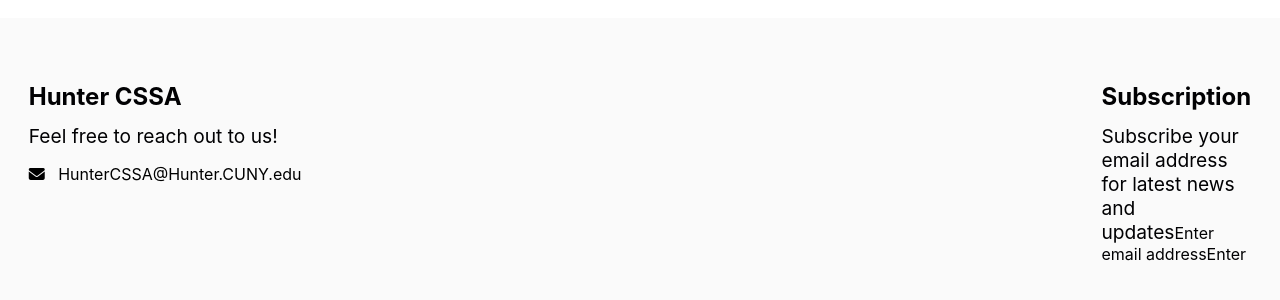
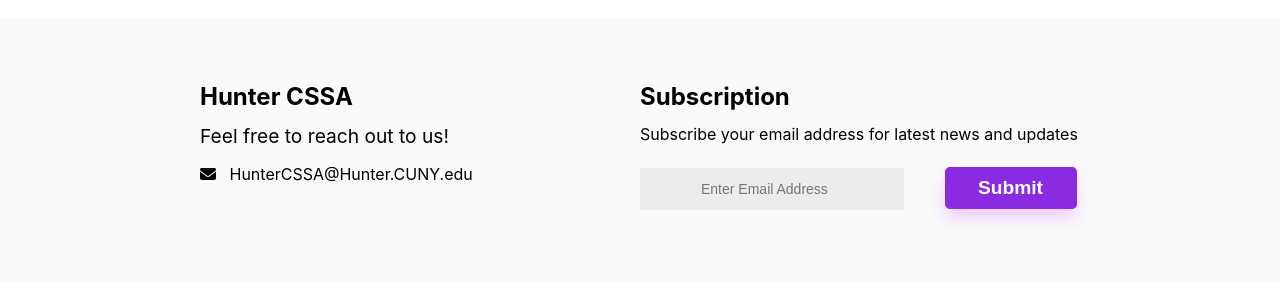
Before and after one commit to Minp45/HunterCssaFrontEnd, a React (Create React App) app in the folder huntercssa/: page / in a window 1280 px wide. Shown: the part 1152-1452 px from the top of the page. Built offline with nearby package versions, Linux system fonts and the light colour scheme.

Commit message:
finish footer still minor bugs

```diff
--- a/huntercssa/src/components/style/FooterStyle.css
+++ b/huntercssa/src/components/style/FooterStyle.css
@@ -5,15 +5,17 @@
     padding: 4rem 0;
     padding-right: 10rem;
     padding-left: 10rem;
+
+    @media (max-width: 650px) {
+        padding-right: 0rem;
+        padding-left: 0rem;
+    }
 }
 
 .footer-content {
-    display: flex;
-    justify-content: space-between;
+    display: grid;
+    grid-template-columns: 1fr 1fr;
     color: #010103;
-    gap: 50rem;
-    justify-content: center;
-    text-align: left;
 
     @media (max-width: 1100px) {
         grid-template-columns: 1fr 1fr;
@@ -24,56 +26,78 @@
     }
 
 }
+
 .footer-1 {
     list-style: none;
     max-width: 30rem;
 
     @media (max-width: 650px) {
-      text-align: center;
+        text-align: center;
     }
 }
 
-.footer-1 l1 a{
+.footer-1 l1 a {
     text-decoration: none;
     color: #010103;
     transition: all 0.2s;
 }
 
-.footer-1-child-1{
+.footer-1-child-1 {
     font-size: 1.5rem;
     font-weight: bold;
     margin-bottom: 0.8rem;
 }
-.email-link {
-    white-space: nowrap;
-  }
 
-.footer-1-child-2{
+.footer-1-child-2 {
     font-size: 1.2rem;
     margin-bottom: 1rem;
 }
-
-.footer-2{
-    @media (max-width: 650px) {
-        text-align: center;
-      }
+.footer-1-child-3 {
+    font-size: 1rem;
+    margin-bottom: 0.5rem;
 }
 
-.footer-3{
-    @media (max-width: 650px) {
-        text-align: center;
-      }
+.email-link {
+    white-space: nowrap;
 }
 
-.footer-4{
-    @media (max-width: 650px) {
-        text-align: center;
-      }
+input {
+    font-size: 14px;
+    font-weight: 400;
+    line-height: 20px;
+    background-color: #ececec;
+    border-width: 1px;
+    border-color: transparent;
+    padding: 10px 60px;
+    outline: none;
+    margin-bottom: 0.5rem;
+    margin-top: 1rem;
+    width: 60%;
+
+    @media (max-width: 1100px) {
+        width: 100%;
+    }
 }
+.submit-email {
+    text-decoration: none;
+    color: white;
+    font-weight: 700;
+    background-color: blueviolet;
+    padding: 0.5rem 0.6rem;
+    border-radius: 0.3rem;
+    box-shadow: 0 10px 15px 0 rgba(189, 48, 255, 0.20);
+    transition: all 0.3s;
+    border: 2px solid blueviolet;
+    font-size: 1.2rem;
+    width: fit-content;
+    cursor: pointer;
+    width: 30%;
 
-
-
-.footer-logo{
-    width: 100px; /* Adjust the width as needed */
-    height: auto; /* Maintain the aspect ratio */
-}
+    &:hover {
+      box-shadow: 0 10px 15px 0 rgba(222, 87, 237, 0.4);
+      background-color: blueviolet;
+    }
+    @media (max-width: 1100px) {
+        width: 100%;
+    }
+  }
--- a/huntercssa/src/components/views/FooterView.js
+++ b/huntercssa/src/components/views/FooterView.js
@@ -16,11 +16,12 @@
                             </a>
                         </ul>
 
-                        <ul>
+                        <ul class="footer-1">
                             <li class="footer-1-child-1">Subscription</li>
-                            <l1 class="footer-1-child-2">Subscribe your email address for latest news and updates</l1>
-                            <l1>Enter email address</l1>
-                            <l1>Enter</l1>
+                            <li class="footer-1-child-3"> Subscribe your email address for latest news and updates</li>
+                            <l1><input type="email" placeholder="Enter Email Address"></input></l1>
+                            &nbsp;&nbsp;&nbsp;&nbsp;&nbsp;&nbsp;&nbsp;&nbsp;&nbsp;
+                            <l1><button className="submit-email">Submit</button></l1>
                         </ul>
 
 
```
